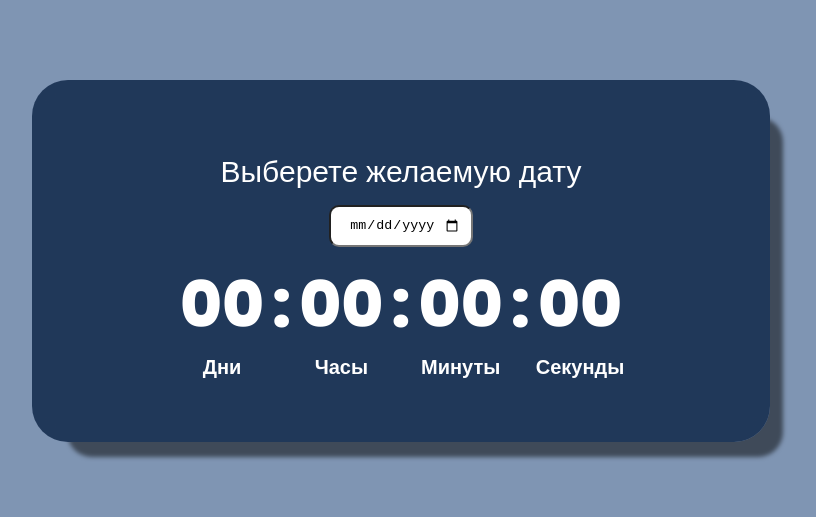
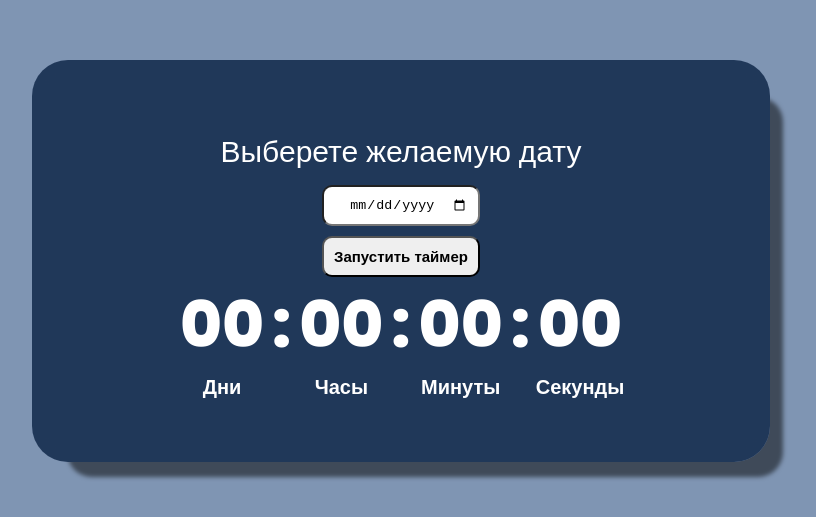
Before and after one commit to petr-rikhter/wish-timer, a React (Create React App) app: page / in a window 1280 px wide. Shown: the part 139-656 px from the top of the page, without its empty margins (239-1055 px from the left). Built offline with nearby package versions, Linux system fonts and the light colour scheme.

Commit message:
fixed with change month and added new toggle button

```diff
--- a/src/App.js
+++ b/src/App.js
@@ -1,11 +1,11 @@
-import { useEffect, useState } from "react";
+import { useEffect, useRef, useState } from "react";
 import "./App.css";
 
 const App = () => {
   const [timeLeft, setTimeLeft] = useState("00");
-  const [inputValue, setInputValue] = useState("");
+  const inputValue = useRef();
   const [toggleInptuButton, setToggleInptuButton] = useState(
-    localStorage.getItem("toggle") ? localStorage.getItem("toggle") : false
+    localStorage.getItem("toggle") || false
   );
 
   const padTime = (time) => time.toString().padStart(2, 0);
@@ -31,25 +31,26 @@ const App = () => {
     }
   }, [timeLeft]);
 
-  const dateChangeHandler = (event) => {
-    const chooseDate = new Date(event.target.value).getTime();
+  const startTimerHandler = (event) => {
+    event.preventDefault();
+
+    const chooseDate = new Date(inputValue.current.value).getTime();
     const dateNow = new Date().getTime();
-    localStorage.setItem("wishtime", chooseDate - dateNow);
 
     setTimeLeft(Math.abs(chooseDate - dateNow));
-    setInputValue("");
+    setToggleInptuButton(true);
 
+    localStorage.setItem("wishtime", chooseDate - dateNow);
     localStorage.setItem("toggle", true);
-    const toggle = localStorage.getItem("toggle");
-    setToggleInptuButton(toggle);
   };
 
   const stopTimerHandler = (event) => {
     event.preventDefault();
+
+    setTimeLeft("00");
+    setToggleInptuButton(false);
+
     localStorage.removeItem("wishtime");
-    setTimeLeft("00");
-
-    setToggleInptuButton(false);
     localStorage.removeItem("toggle");
   };
 
@@ -60,17 +61,21 @@ const App = () => {
 
         <form>
           {!toggleInptuButton && (
-            <input
-              value={inputValue}
-              onChange={dateChangeHandler}
-              className="input"
-              type="date"
-            />
+            <input ref={inputValue} className="input" type="date" />
           )}
 
           {toggleInptuButton && (
             <button onClick={stopTimerHandler} className="button" type="submit">
               Остановить таймер
+            </button>
+          )}
+          {!toggleInptuButton && (
+            <button
+              onClick={startTimerHandler}
+              className="button"
+              type="submit"
+            >
+              Запустить таймер
             </button>
           )}
         </form>
```
